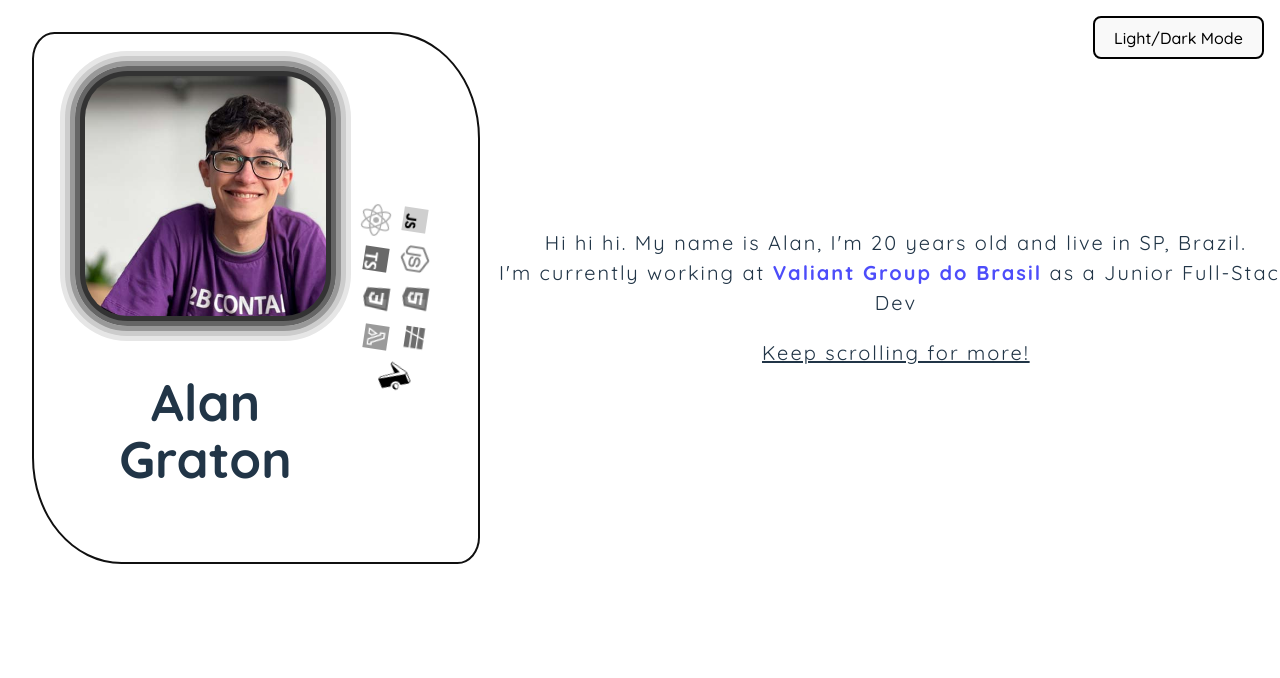
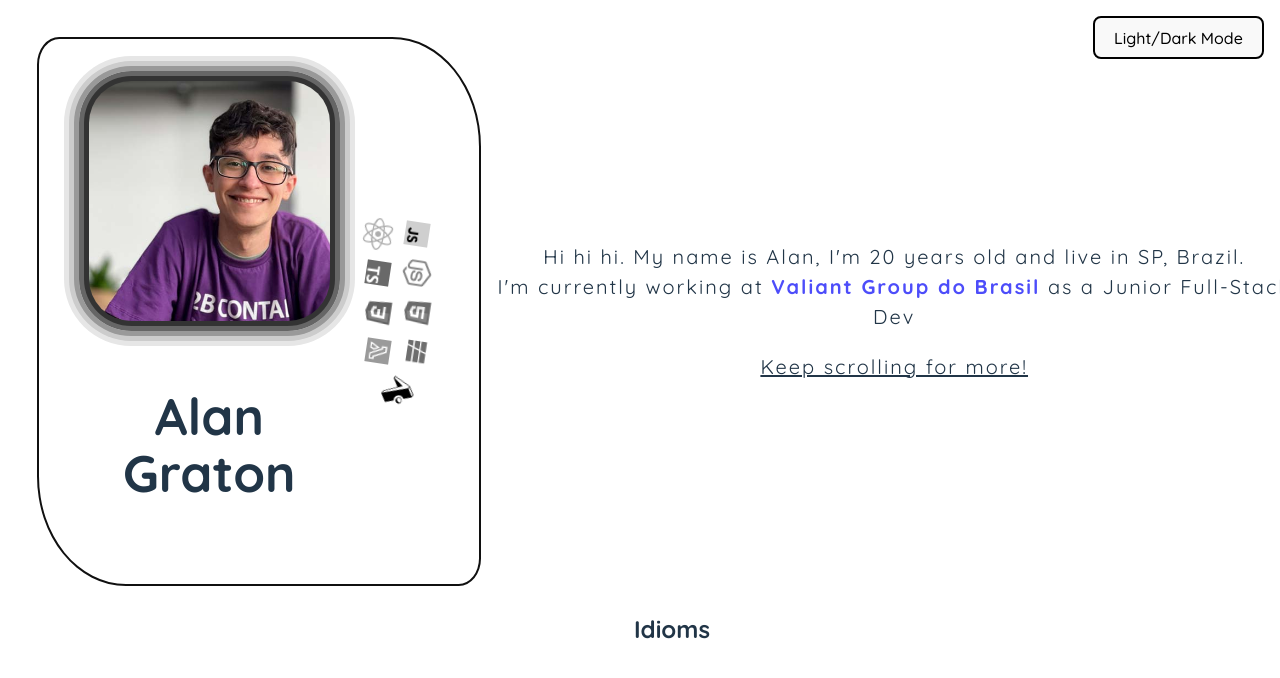
Before and after one commit to Alan-Graton/Portifolio-V2, a React (Vite) app: page / in a window 1280 px wide. Shown: the top 678 px of the page. Built offline with nearby package versions, Linux system fonts and the light colour scheme; a web font is replaced by a local one.

Commit message:
wip: add semantic `section` tag in `LandingPage`, minor layout adjustment, customize scrollbar, init new screen creation

```diff
--- a/src/App.css
+++ b/src/App.css
@@ -11,6 +11,7 @@
   min-width: 320px;
 
   display: flex;
+  flex-direction: column;
   align-items: center;
   justify-content: space-between;
 }
--- a/src/App.jsx
+++ b/src/App.jsx
@@ -3,6 +3,7 @@ import React from "react";
 import "./App.css";
 
 import LandingPage from "./components/LandingPage/LandingPage";
+import IdiomsPage from "./components/IdiomsPage/IdiomsPage";
 
 function App() {
   return (
@@ -12,6 +13,7 @@ function App() {
           <button className="control_theme_btn">Light/Dark Mode</button>
         </div>
         <LandingPage />
+        <IdiomsPage />
       </div>
     </>
   );
--- /dev/null
+++ b/src/components/IdiomsPage/IdiomsPage.jsx
@@ -0,0 +1,11 @@
+import React from "react";
+
+export default function IdiomsPage() {
+    return (
+        <>
+            <section className="idioms_section">
+                <h2>Idioms</h2>
+            </section>
+        </>
+    )
+}
--- a/src/components/LandingPage/LandingPage.jsx
+++ b/src/components/LandingPage/LandingPage.jsx
@@ -19,6 +19,7 @@ export default function LandingPage() {
 
   return (
     <>
+      <section className="presentation_section">
         <aside
           className="presentation_card"
           onMouseEnter={() => setCardHover(true)}
@@ -60,6 +61,7 @@ export default function LandingPage() {
           </p>
           <p className="keep_scrolling_text">Keep scrolling for more!</p>
         </aside>
+      </section>
     </>
   );
 }
--- a/src/components/LandingPage/LandingPage.scss
+++ b/src/components/LandingPage/LandingPage.scss
@@ -1,3 +1,9 @@
+.presentation_section {
+  display: flex;
+  align-items: center;
+
+  padding: 5px;
+
   .presentation_card {
     display: flex;
     align-items: center;
@@ -120,6 +126,7 @@
       text-decoration: underline;
     }
   }
+}
 
 @keyframes badge-spin {
   from {
--- a/src/index.css
+++ b/src/index.css
@@ -24,6 +24,30 @@ a {
 }
 a:hover {
   color: #535bf2;
+}
+
+html {
+  scroll-behavior: smooth;
+}
+
+::-webkit-scrollbar {
+  width: 0.3rem;
+
+  border-radius: 5px;
+}
+
+::-webkit-scrollbar-track {
+  background: #f1f1f1;
+}
+
+::-webkit-scrollbar-thumb {
+  background: #888;
+
+  border-radius: 2px;
+}
+
+::-webkit-scrollbar-thumb:hover {
+  background: #555;
 }
 
 body {
```
Also changed, not shown: src/components/IdiomsPage/IdiomsPage.scss (added). Lines whose indentation alone changed are shown as unchanged.
